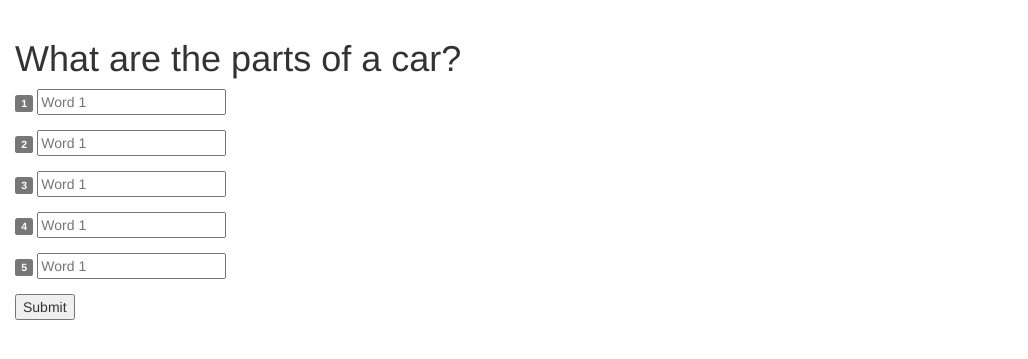
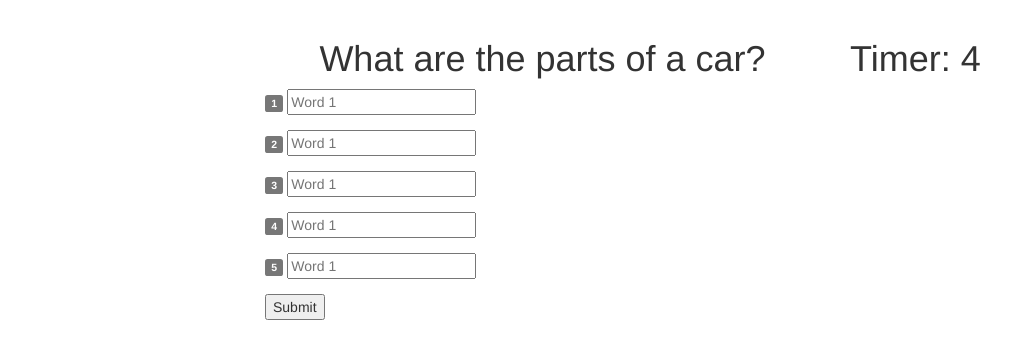
Before and after one commit to rossmechanic/know_your_nyms, a Django app: page /models/ in a window 1280 px wide. Shown: the part 51-410 px from the top of the page, without its empty margins (0-1028 px from the left). Run offline with Django 3.2, Linux system fonts and the light colour scheme; some libraries are stand-ins or nearby versions.

Commit message:
Timer works

```diff
--- a/NLP4CCB/static/javascripts/input_words.js
+++ b/NLP4CCB/static/javascripts/input_words.js
@@ -2,9 +2,19 @@
  * Created by rossmechanic on 11/29/16.
  */
 $(document).ready(function(){
-    $('.word-rel-formset').hover(function(){
-        $(this).children(".glyphicon").removeClass("hidden");
-    }, function(){
-        $(this).children(".glyphicon").addClass("hidden");
-    });
+    var $timer = $(".timer");
+    var time = parseInt($timer.text())
+    var timeUpdater = window.setInterval(function(){
+        time -= 1;
+        if (time === 0){
+            window.clearInterval(timeUpdater);
+        }
+    },1000);
+
+    var timerDOMUpdater = window.setInterval(function(){
+        $timer.text(time);
+        if (time === 0){
+            window.clearInterval(timerDOMUpdater);
+        }
+    },500);
 });
--- a/NLP4CCB/static/stylesheets/style.css
+++ b/NLP4CCB/static/stylesheets/style.css
@@ -2,3 +2,7 @@ body {
     padding-top: 70px;
     padding-bottom: 30px;
 }
+
+.game-question {
+    text-align: center;
+}
--- a/NLP4CCB/templates/input_words.html
+++ b/NLP4CCB/templates/input_words.html
@@ -10,9 +10,19 @@
 {% endblock %}
 
 {% block content%}
-<form method="POST" action="./sentences/">
+    <div class="container">
+        <div class="row">
+            <div class="col-md-6 col-md-offset-2">
+                <h1 class="game-question">What are the parts of a car?</h1>
+            </div>
+            <div class="col-md-4">
+                <h1>Timer: <span class="timer">10</span></h1>
+            </div>
+        </div>
+        <div class="row">
+            <div class="col-md-6 col-md-offset-2">
+                <form method="POST" action="">
                     {% csrf_token %}
-    <h1>What are the parts of a car?</h1>
                     {{  formset.management_form }}
                     {% for form in formset %}
                         <div class="form-group word-rel-formset">
@@ -24,4 +34,8 @@
                     {% endfor %}
                     <input type="submit" class="button">
                 </form>
+            </div>
+        </div>
+    </div>
+
 {% endblock %}
```
Lines whose indentation alone changed are shown as unchanged.
